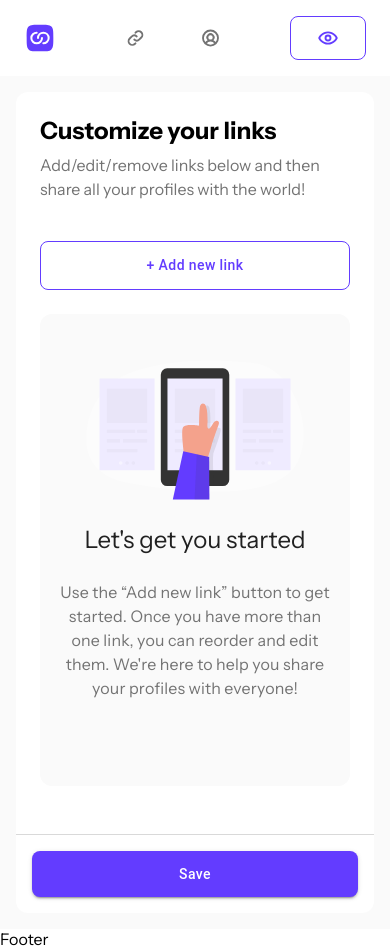
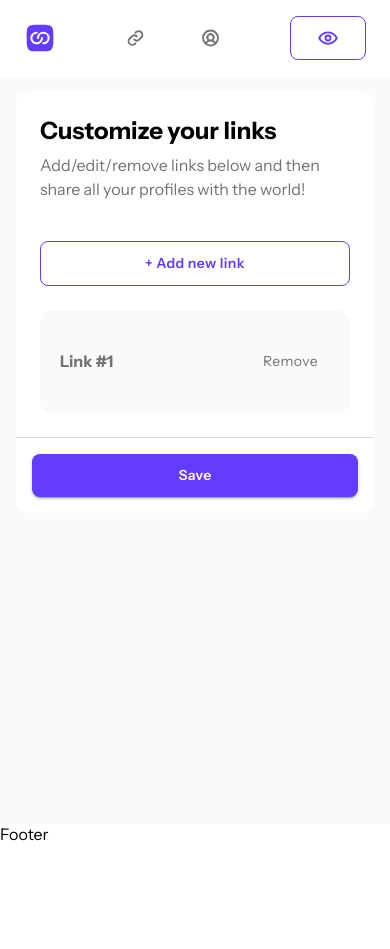
Before and after one commit to rekodev/link-sharing-app, a React (Vite) app: page / in a window 390 px wide. Both pictures are taken after a click on the button "+ Add new link". After the commit the page ends 844 px from the top, so only its background shows below. Built offline with nearby package versions, Linux system fonts and the light colour scheme.

Commit message:
finished mobile page layout, started working on link cards

```diff
--- a/src/components/Button/Button.tsx
+++ b/src/components/Button/Button.tsx
@@ -6,11 +6,22 @@ interface IButtonProps {
   text: string;
   variant?: 'outlined' | 'contained' | 'text';
   hideOnMobile?: boolean;
+  onClick?: () => void;
 }
 
-const Button = ({ imgSrc, text, variant, hideOnMobile }: IButtonProps) => {
+const Button = ({
+  imgSrc,
+  text,
+  variant,
+  hideOnMobile,
+  onClick,
+}: IButtonProps) => {
   return (
-    <StyledButton $hideOnMobile={hideOnMobile} variant={variant}>
+    <StyledButton
+      $hideOnMobile={hideOnMobile}
+      variant={variant}
+      onClick={onClick}
+    >
       {imgSrc && <Svg url={imgSrc} />}
       <span className='hideOnMobile'>{text}</span>
     </StyledButton>
--- a/src/components/Button/style.ts
+++ b/src/components/Button/style.ts
@@ -23,8 +23,12 @@ export const StyledButton = styled(Button)<IStyledButtonProps>`
         : themeColors.darkGray};
     border-color: ${(props) =>
       props.variant === 'outlined' ? `${themeColors.indigo}` : 'initial'};
-    padding: 11px 27px;
+    padding: ${(props) =>
+      props.variant === 'text' ? '4px 12px' : '11px 27px'};
     border-radius: 0.5rem;
+    font-weight: ${(props) => (props.variant === 'text' ? '400' : '600')};
+    font-family: InstrumentSans;
+    line-height: 150%;
 
     :hover {
       background: ${(props) =>
--- /dev/null
+++ b/src/components/LinkCard/LinkCard.tsx
@@ -0,0 +1,30 @@
+import Button from '../Button';
+import {
+  StyledIconAndHeading,
+  StyledLinkCard,
+  StyledLinkCardTextWrapper,
+} from './style';
+
+interface ILinkCardProps {
+  index: number;
+  setLinks: (linkArr: []) => void;
+}
+
+const LinkCard = ({ index, setLinks }: ILinkCardProps) => {
+  const handleRemove = () => {
+    // setLinks((prev) => prev.splice(1, index));
+  };
+
+  return (
+    <StyledLinkCard>
+      <StyledLinkCardTextWrapper>
+        <StyledIconAndHeading>
+          <h4>Link #{index + 1}</h4>
+        </StyledIconAndHeading>
+        <Button text='Remove' variant='text' onClick={handleRemove} />
+      </StyledLinkCardTextWrapper>
+    </StyledLinkCard>
+  );
+};
+
+export default LinkCard;
--- /dev/null
+++ b/src/components/LinkCard/index.ts
@@ -0,0 +1,3 @@
+import LinkCard from './LinkCard';
+
+export default LinkCard;
--- /dev/null
+++ b/src/components/LinkCard/style.ts
@@ -0,0 +1,19 @@
+import styled from 'styled-components';
+import { themeColors } from '../../styles/Theme';
+
+export const StyledLinkCard = styled.div`
+  padding: 1.25rem;
+  background-color: ${themeColors.lightGray};
+  border-radius: 0.75rem;
+  margin-top: 1.5rem;
+`;
+
+export const StyledLinkCardTextWrapper = styled.div`
+  display: flex;
+  align-items: center;
+  justify-content: space-between;
+`;
+
+export const StyledIconAndHeading = styled.div`
+  color: ${themeColors.darkGray};
+`;
--- a/src/pages/Home/Home.tsx
+++ b/src/pages/Home/Home.tsx
@@ -1,3 +1,4 @@
+import { useState } from 'react';
 import Button from '../../components/Button';
 import StartCard from '../../components/StartCard/StartCard';
 import {
@@ -5,8 +6,19 @@ import {
   StyledHomeContainer,
   StyledSaveButtonWrapper,
 } from './style';
+import LinkCard from '../../components/LinkCard';
 
 const Home = () => {
+  const [links, setLinks] = useState<[] | String[]>([]);
+
+  const handleClick = () => {
+    const newLinkIndex = links.length;
+
+    setLinks((prev) => [...prev, `link${newLinkIndex}`]);
+
+    console.log(links);
+  };
+
   return (
     <StyledHome>
       <StyledHomeContainer>
@@ -16,8 +28,15 @@ const Home = () => {
           Add/edit/remove links below and then share all your profiles with the
           world!
         </p>
-        <Button text='+ Add new link' variant='outlined' />
-        <StartCard />
+        <Button
+          text='+ Add new link'
+          variant='outlined'
+          onClick={handleClick}
+        />
+        {links.length === 0 && <StartCard />}
+        {links.map((_link, index) => (
+          <LinkCard key={index} index={index} setLinks={setLinks} />
+        ))}
       </StyledHomeContainer>
       <StyledSaveButtonWrapper>
         <Button variant='contained' text='Save' />
```
